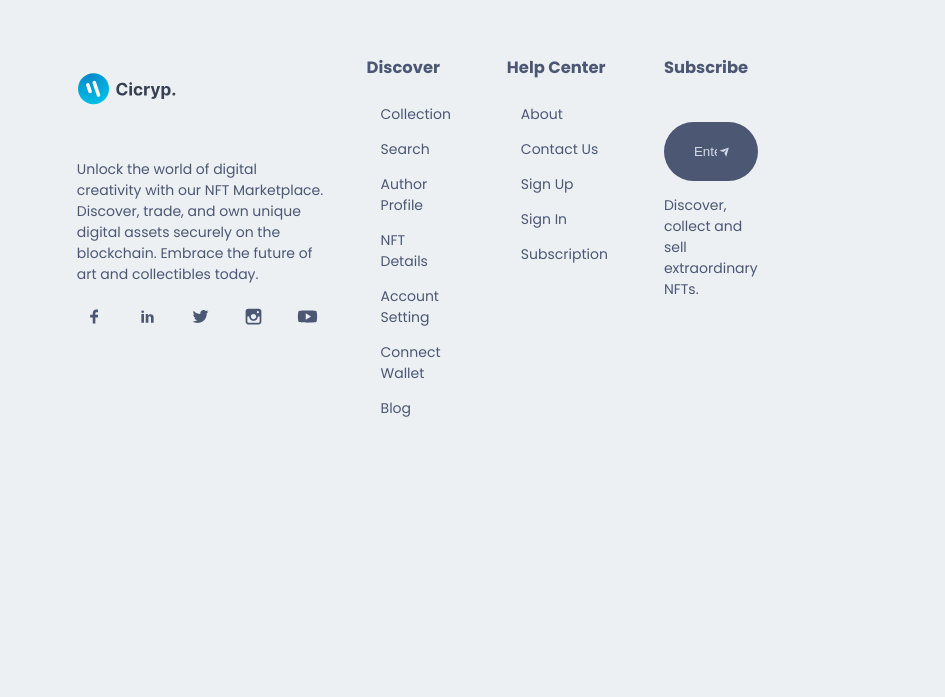
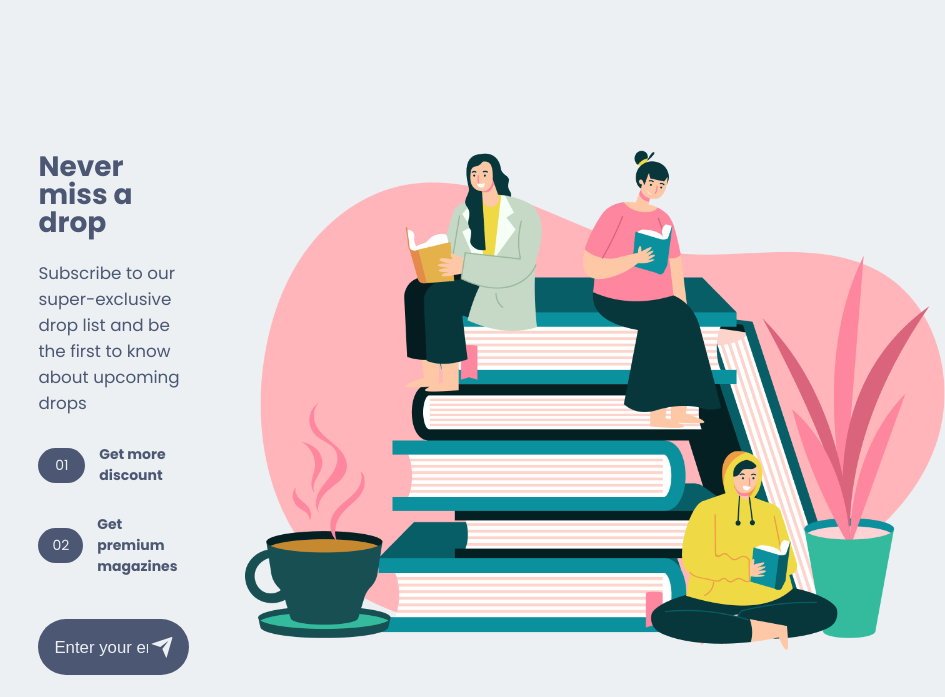
Before and after one commit to Chintanvck/nft-marketplace, a Next.js app: page / in a window 768 px wide. Shown: the part 3383-4080 px from the top of the page, 945 px wide, since content can reach past the window. Before the commit the page ends 3830 px from the top, so only its background shows below. Built offline with nearby package versions, Linux system fonts and the light colour scheme.

Commit message:
10. SubscribePage structure + CSS ✅

```diff
--- /dev/null
+++ b/src/component/Subscribe/Subscribe.jsx
@@ -0,0 +1,43 @@
+import React from 'react'
+import Style from "./Subscribe.module.css"
+
+import Image from 'next/image'
+import images from "../../img"
+import { RiSendPlaneFill } from 'react-icons/ri'
+
+const Subscribe = () => {
+  return (
+    <div className={Style.subscribe}>
+        <div className={Style.subscribe_box}>
+            <div className={Style.subscribe_box_left}>
+                <h2>Never miss a drop</h2>
+                <p>Subscribe to our super-exclusive drop list and be the first to know about upcoming drops</p>
+                <div className={Style.subscribe_box_left_box}>
+                    <span>01</span>
+                    <small>Get more discount</small>
+                </div>
+                <div className={Style.subscribe_box_left_box}>
+                    <span>02</span>
+                    <small>Get premium magazines</small>
+                </div>
+
+                <div className={Style.subscribe_box_left_input}>
+                    <input type="email" placeholder='Enter your email'/>
+                    <RiSendPlaneFill className={Style.subscribe_box_left_input_icon}/>
+                </div>
+            </div>
+
+            <div className={Style.subscribe_box_right}>
+                <Image
+                    src={images.update}
+                    alt='get update'
+                    height={500}
+                    width={700}
+                />
+            </div>
+        </div>
+    </div>
+  )
+}
+
+export default Subscribe
--- /dev/null
+++ b/src/component/Subscribe/Subscribe.module.css
@@ -0,0 +1,106 @@
+.subscribe{
+    width: 100%;
+}
+
+.subscribe_box{
+    width: 80%;
+    margin: 0 auto;
+    padding:  8rem 0;
+
+    display: grid;
+    grid-template-columns: 1.5fr 2fr;
+    align-items: center;
+}
+
+.subscribe_box_left h2{
+    font-size: 3rem;
+    line-height: 0;
+}
+
+.subscribe_box p{
+    font-size: 1.2rem;
+}
+
+.subscribe_box_left_box{
+    display: flex;
+    align-items: center;
+    gap: 1rem;
+    margin-top: 2rem;
+}
+
+.subscribe_box_left_box small{
+    font-size: 1rem;
+    font-weight: 700;
+}
+
+.subscribe_box_left_box span{
+    background-color: var(--icons-color);
+    color: var(--main-bg-color);
+    padding: .5rem 1rem;
+    border-radius: 2rem;
+    width: 4rem;
+    text-align: center;
+}
+
+.subscribe_box_left_input{
+    margin-top: 3rem;
+    padding: 2rem;
+    width: 80%;
+    border-radius: 4rem;
+    background-color: var(--icons-color);
+    color: var(--main-bg-color);
+
+    display: flex;
+    align-items: center;
+}
+
+.subscribe_box_left_input input{
+    background-color: transparent;
+    border: 0;
+    outline: none;
+    width: 90%;
+    font-size: large;
+}
+
+.subscribe_box_left_input input::placeholder{
+    color: var(--main-bg-color);
+    font-size: 1.2rem;
+}
+
+.subscribe_box_left_input_icon{
+    font-size: 2rem;
+}
+
+@media screen and (min-device-width: 320px) and (max-device-width: 768px){
+    .subscribe_box{
+        width: 90%;
+        grid-template-columns: 1fr;
+        gap: 4rem;
+    }
+    .subscribe_box_left_input{
+        width: 100%;
+        padding: 1rem;
+    }
+
+    .subscribe_box_left h2{
+        font-size: 2rem;
+    }
+}
+
+@media screen and (min-device-width: 768px) and (max-device-width: 1024px){
+    .subscribe_box{
+        width: 90%;
+        grid-template-columns: repeat(2, 1fr);
+        gap: 4rem;
+    }
+
+    .subscribe_box_left_input{
+        width: 100%;
+        padding: 1rem;
+    }
+
+    .subscribe_box_left h2{
+        font-size: 2rem;
+        line-height: 1;
+    }
+}
--- a/src/component/componentsindex.js
+++ b/src/component/componentsindex.js
@@ -4,5 +4,6 @@
 import HeroSection from "./HeroSection/HeroSection"
 import Service from "./Service/Service"
 import BigNFTSlider from "./BigNFTSlider/BigNFTSlider";
+import Subscribe from "./Subscribe/Subscribe";
 
-export {Button, Footer, NavBar, HeroSection, Service, BigNFTSlider} ;
+export {Button, Footer, NavBar, HeroSection, Service, BigNFTSlider, Subscribe} ;
--- a/src/pages/index.js
+++ b/src/pages/index.js
@@ -1,6 +1,6 @@
 import React from "react";
 import Style from "../style/index.module.css"
-import { BigNFTSlider, HeroSection, Service } from "@/component/componentsindex";
+import { BigNFTSlider, HeroSection, Service, Subscribe } from "@/component/componentsindex";
 
 const Home = () => {
   return (
@@ -8,6 +8,7 @@
       <HeroSection/>
       <Service/>
       <BigNFTSlider/>
+      <Subscribe/>
     </div>
   )
 };
```
